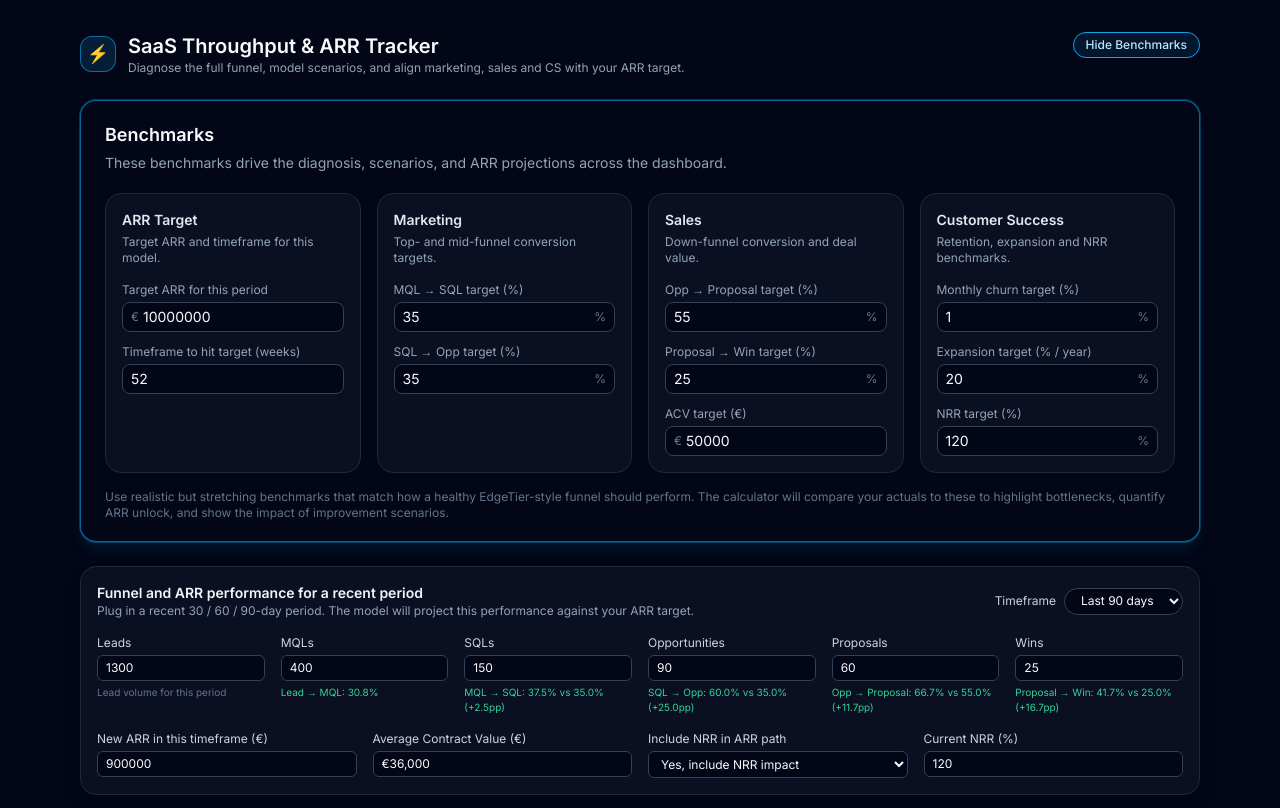
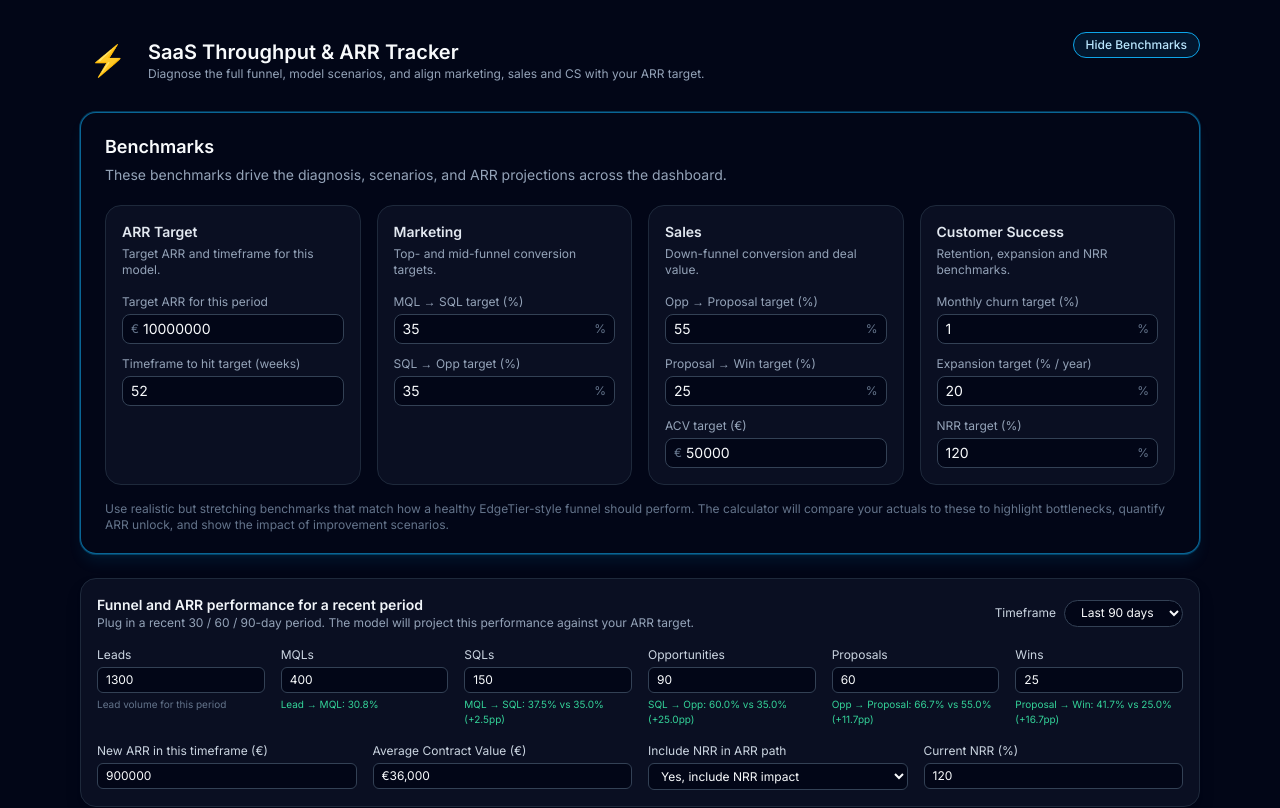
Before and after one commit to powerstephen/saas-throughput-tracker, a Next.js app: page / in a window 1280 px wide. Shown: the top 808 px of the page. Built offline with nearby package versions, Linux system fonts and the light colour scheme.

Commit message:
Update page.tsx

```diff
--- a/app/page.tsx
+++ b/app/page.tsx
@@ -31,10 +31,10 @@
         {/* Header */}
         <header className="flex flex-wrap items-start justify-between gap-4">
           <div className="flex items-center gap-3">
-            {/* ⚡ Logo */}
-            <div className="flex h-9 w-9 items-center justify-center rounded-xl border border-sky-500/60 bg-sky-500/15">
+            {/* ⚡ Logo – bigger, no border */}
+            <div className="flex h-14 w-14 items-center justify-center">
               <span
-                className="text-lg"
+                className="text-3xl"
                 aria-hidden="true"
               >
                 ⚡
```
